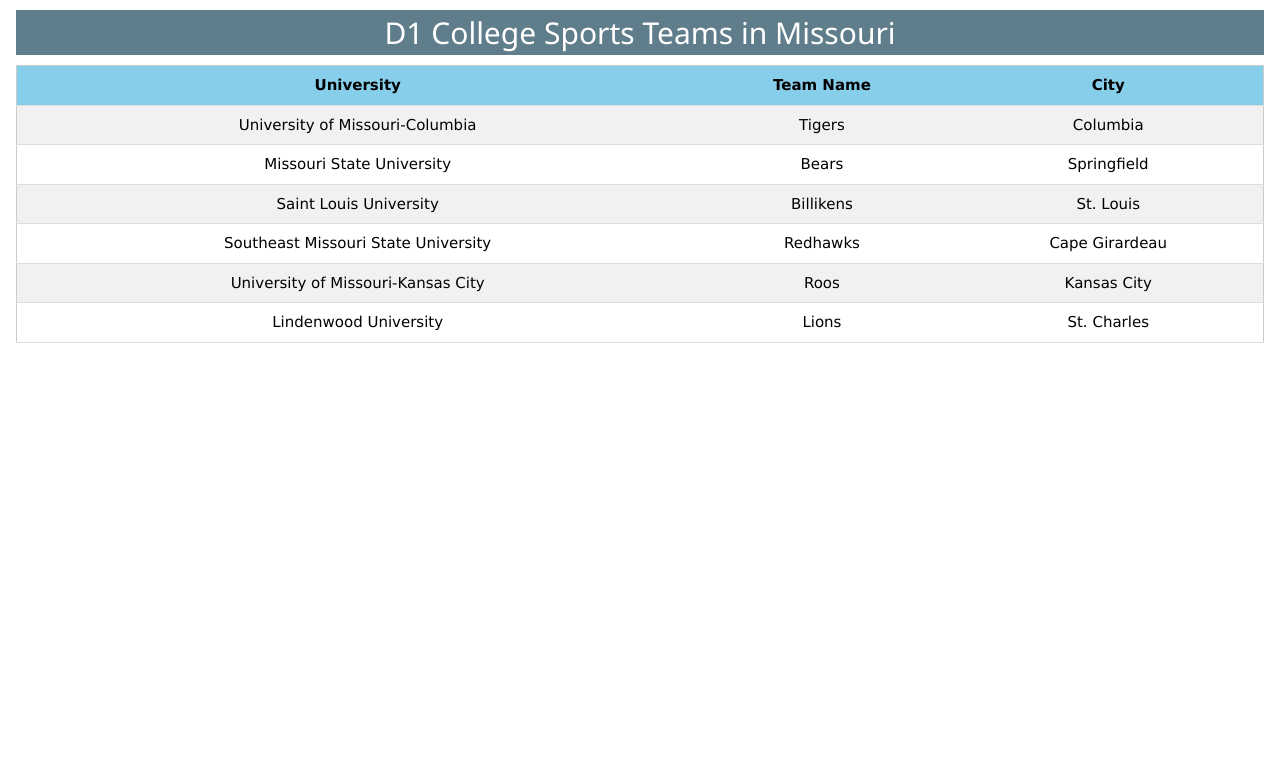
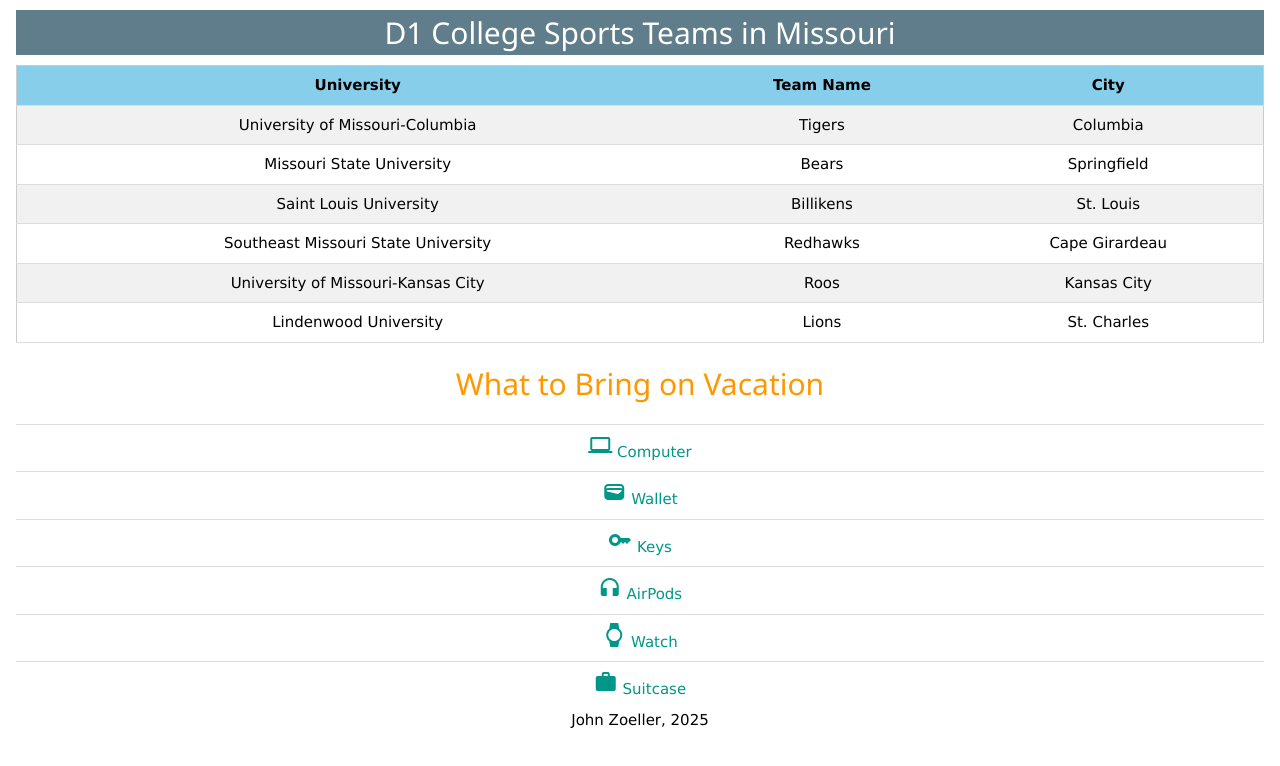
Before and after one commit to FasterJTG/Web-Design-Class, a plain HTML site: page tablesHW.html in a window 1280 px wide. Drawn offline with nearby package versions, Linux system fonts and the light colour scheme.

Commit message:
Completed tablesHW and updated index accordingly.

```diff
--- a/tablesHW.html
+++ b/tablesHW.html
@@ -92,5 +92,31 @@
     </tr>
 
   </table>
+
+  <ul class="w3-ul">
+
+    <li class="w3-text-orange w3-center"><h2>What to Bring on Vacation</h2></li>
+    <div class= "w3-center">
+      <li class="w3-text-teal w3-hover-teal w3-hover-text-white"><span class="material-icons">
+          computer</span> Computer</li>
+
+      <li class="w3-text-teal w3-hover-teal w3-hover-text-white"><span class="material-icons">
+        wallet</span> Wallet</li>
+
+      <li class="w3-text-teal w3-hover-teal w3-hover-text-white"><span class="material-icons">
+          key</span> Keys</li>
+
+      <li class="w3-text-teal w3-hover-teal w3-hover-text-white"><span class="material-icons">
+          headphones</span> AirPods</li>
+
+      <li class="w3-text-teal w3-hover-teal w3-hover-text-white"><span class="material-icons">
+          watch</span> Watch</li>
+
+      <li class="w3-text-teal w3-hover-teal w3-hover-text-white"><span class="material-icons">
+          work</span> Suitcase</li>
+    </div>
+  </ul>
 </div>
 </body>
+<footer class="w3-center">John Zoeller, 2025</footer>
+</html>
```
Also changed, not shown: index.html (+19 -7 lines).
